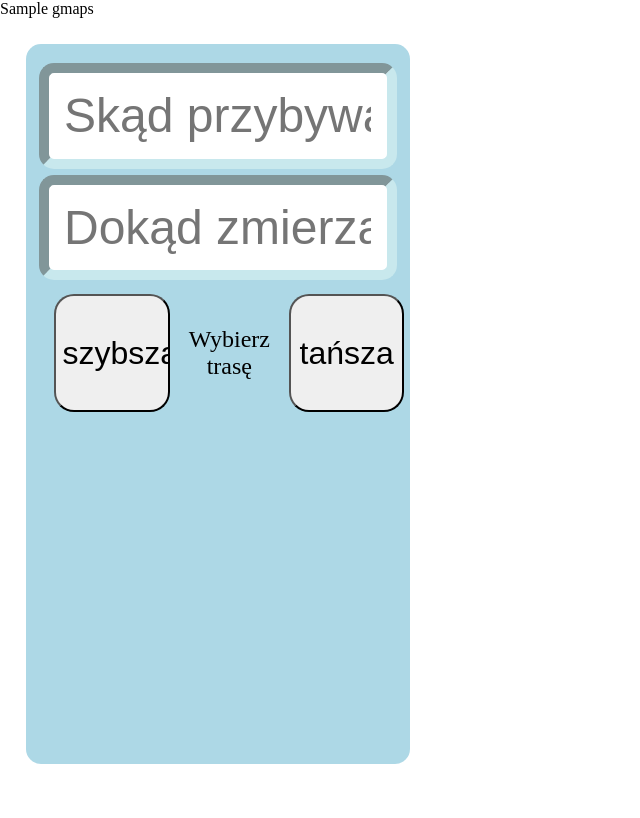
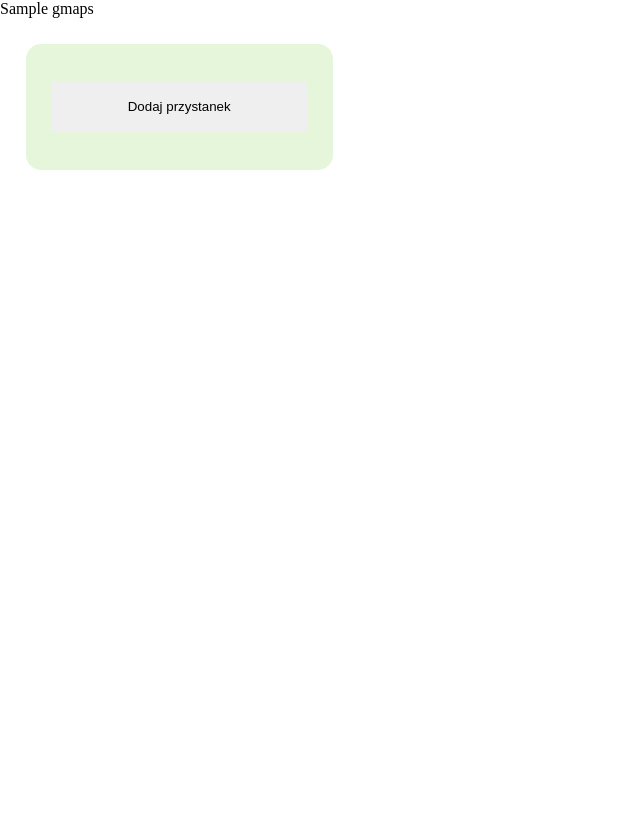
Before and after one commit to Gitmanik/GiTrip, a Flask app: template mapa/templates/index.html in a window 1280 px wide. Shown: the whole page, without its empty margins (0-640 px from the left). Run offline with Flask 3, Linux system fonts and the light colour scheme; the template is opened without the code that fills it: most values are stand-ins (such as "Sample title", 1, 10 or a date in 2020).

Commit message:
boze chyab wszystko

```diff
--- a/gitman chuj.txt
+++ /dev/null
@@ -1 +0,0 @@
-gitman chuj
--- a/hiyman menda.txt
+++ /dev/null
@@ -1 +0,0 @@
-tueji
--- a/mapa/main.py
+++ b/mapa/main.py
@@ -3,6 +3,7 @@ from flask import Flask, render_template, request, jsonify
 import api.maps.GoogleMapsProvider
 import api.data.TierProvider
 import api.data.MevoProvider
+import json
 
 gmaps = api.maps.GoogleMapsProvider.GoogleMapsProvider('AIzaSyDsP9RqZORUaJlsX3f1zGJqDJccBNXez4o')
 
@@ -15,21 +16,24 @@ app = Flask(__name__)
 def hello_world():
     return render_template('index.html', gmaps=gmaps.get_map())
 
-@app.route("/nasze-api", methods=["POST"])
-def nasze_api():
+@app.route("/api/autocomplete", methods=["POST"])
+def api_autocomplete():
     try:
-        input_value = request.form.get('input')
-        location = (request.form.get('lat'), request.form.get('lng'))
-        # response_data = {'message': 'Request received successfully', 'input': input_value}
+        data = json.loads(request.data)
+        input_value = data['input']
+        location = (data['lat'], data['lng'])
         return jsonify(gmaps.autocomplete(input_value, location)), 200
     except Exception as e:
         error_message = f'Error processing request: {str(e)}'
         return jsonify({'error': error_message}), 500
 
-@app.route("/allbikes")
-def get_all_bikes():
+@app.route("/api/allbikes")
+def api_allbikes():
     return mevo.get_all_bikes()
-    return
+
+@app.route("/api/allbikeparkings")
+def api_allbikeparkings():
+    return mevo.get_all_bike_parkings()
 
 @app.route("/tiertest")
 def tier_test():
--- /dev/null
+++ b/mapa/requirements.txt
@@ -0,0 +1,3 @@
+requests==2.31.0
+googlemaps==4.10.0
+Flask==3.0.0
--- /dev/null
+++ b/mapa/static/autocompletelist.js
@@ -0,0 +1,25 @@
+function populateList(el_id, id, data, func_name)
+{
+    clearAllLists();
+
+    for (let i of data) {
+
+        let listItem = document.createElement("li");
+
+        listItem.classList.add("list-items");
+        listItem.style.cursor = "pointer";
+        listItem.style['z-index'] = 100000;
+        listItem.setAttribute("onclick", func_name + "(`" + el_id + "`, `" + i + "`)");
+
+        listItem.innerHTML = i;
+        document.querySelector("#" + id).appendChild(listItem);
+    }
+}
+
+function clearAllLists()
+{
+      let items = document.querySelectorAll('.list-items');
+      items.forEach((item) => {
+        item.remove();
+      });
+}
--- /dev/null
+++ b/mapa/static/frontend.js
@@ -0,0 +1,194 @@
+var markers = {};
+
+function addStop()
+{
+    let referenceNode = document.getElementById('addStopButton').parentNode;
+    let mainNode = referenceNode.parentNode;
+
+    let stopDiv = document.createElement("div");
+    stopDiv.classList.add("stop");
+
+    let stopInput = document.createElement('input');
+    stopInput.classList.add("boxInput");
+    stopInput.id = "stop_input_" +  mainNode.childElementCount;
+    stopInput.addEventListener(
+        'keyup',
+        async (e) => { await stopOnKeyUp(e); },
+         false);
+    stopDiv.appendChild(stopInput);
+
+    let stopList = document.createElement("ul");
+    stopList.classList.add('list');
+    stopList.id = stopInput.id + "_list";
+    stopDiv.appendChild(stopList);
+
+    markers[stopInput.id] = null;
+
+    mainNode.insertBefore(stopDiv, referenceNode);
+
+    nameStops()
+
+    if (document.querySelector(".inputContainer").querySelectorAll('.stop').length == 11)
+    {
+        document.getElementById('addStopButton').parentNode.remove();
+    }
+    return stopDiv;
+}
+
+function nameStops()
+{
+    let n = document.querySelector(".inputContainer").querySelectorAll('.stop');
+
+    if (n.length == 0)
+        return;
+
+    var ctr = 0;
+    n.forEach((e) => {
+    let x = e.querySelector('input');
+    if (x == null)
+        return;
+
+    if (ctr == 0)
+        x.placeholder = "Skąd przybywasz?";
+    else if (ctr == n.length - 2)
+        x.placeholder = "Dokąd zmierzasz?";
+    else
+        x.placeholder = "Co cię zatrzymuje?";
+
+    ctr++;
+    });
+
+}
+
+async function stopOnKeyUp(e)
+{
+    let el = e.target;
+    let val = el.value;
+
+    var autocomplete = await autocompleteRequest(val);
+
+    if (autocomplete == null)
+        return;
+
+    let arr = [];
+    autocomplete.forEach((x) => {
+    arr.push("<b>" + x[0] + "</b></br><i>" + x[1] + "</i>")
+    });
+
+    populateList(el.id, el.id + "_list", arr, 'stopAutocompleteReady')
+}
+
+function stopAutocompleteReady(el, va) {
+    console.log(va);
+    console.log(el);
+
+    clearAllLists();
+    const re = /<\/br><i>(.*)<\/i>/;
+
+    if (re.test(va))
+    {
+        document.getElementById(el).value = va.match(re)[1];
+        if (markers[el] != null)
+        {
+            markers[el].setMap(null);
+            markers[el] = null;
+        }
+
+        geocoder.geocode( { 'address': va.match(re)[1]}, function(results, status) {
+          console.log(status)
+          if (status == 'OK') {
+            markers[el] = placeMarker(results[0].geometry.location);
+            checkAllFilled();
+          } else {
+            alert('Geocode was not successful for the following reason: ' + status);
+            markers[el] = null;
+          }
+        });
+    }
+}
+
+
+function mapClicked(event) {
+    clearAllLists();
+
+    let n = document.querySelector(".inputContainer").querySelectorAll('.stop');
+
+    if (n.length == 0)
+        return;
+
+    var finished = false;
+    n.forEach((e) => {
+        let x = e.querySelector('input');
+        if (x == null)
+            return;
+
+        if (finished)
+        return;
+
+        if (x.value == '')
+        {
+            if (markers[x.id] != null)
+            {
+                markers[x.id].setMap(null);
+                markers[x.id] = null;
+            }
+            markers[x.id] = placeMarker(event.latLng);
+            x.value = event.latLng;
+            finished = true;
+        }
+    });
+
+    if (!finished && n.length != 11)
+    {
+        let xx = addStop().querySelector('input');
+        console.log(xx.id);
+        markers[xx.id] = placeMarker(event.latLng);
+        xx.value = event.latLng;
+    }
+
+    checkAllFilled();
+}
+
+function checkAllFilled() {
+    let n = document.querySelector(".inputContainer").querySelectorAll('.stop');
+
+    var empty = false;
+
+    var list = [];
+
+    n.forEach((e) => {
+    console.log(e);
+        let x = e.querySelector('input');
+        if (x == null)
+            return;
+
+        if (x.value == '')
+        {
+            empty = true;
+            return;
+        }
+
+        list.push(x.value);
+    });
+    if (empty)
+        return;
+
+    requestPath(list);
+}
+
+function requestPath(list)
+{
+    fetch("/api/get_path", {
+    method: "POST",
+    body: JSON.stringify(list)
+    }).then(response => {
+      if(response.ok){
+          return response.json();
+      }
+        throw new Error('Request failed!');
+    }, networkError => {
+      console.log(networkError.message);
+    }).then(jsonResponse => {
+        drawPath(jsonResponse);
+    }
+}
--- a/mapa/static/googlemap.js
+++ b/mapa/static/googlemap.js
@@ -2,9 +2,9 @@ async function initMap(coords)
 {
     const { Map } = await google.maps.importLibrary("maps");
     const { Geometry } = await google.maps.importLibrary("geometry");
-
-    var mapa = document.getElementById('map');
-    let map = new Map(mapa, {
+    const { Geocoding } = await google.maps.importLibrary("geocoding");
+    geocoder = new google.maps.Geocoder();
+    let map = new Map(document.getElementById('map'), {
       center: coords,
       zoom: 15,
       disableDefaultUI: true,
@@ -12,49 +12,13 @@ async function initMap(coords)
     return map;
 }
 
-var gdanskCoords = {lat: 54.354687, lng: 18.593562 }
-
-var map;
-
-window.addEventListener('load', async function()
+async function markAllBikeParking()
 {
-    map = await initMap(gdanskCoords);
-
-    map.addListener('click', function(event) {
-        placeMarker(event.latLng);
-    });
-
-    // TO MUSI BYC OSTATNIE OK?
-    if ("geolocation" in navigator) {
-        navigator.geolocation.getCurrentPosition((position) => {
-          map.setCenter({lat: position.coords.latitude, lng: position.coords.longitude});
-        });
-    }
-    await markAllBikes();
-    loadroad();
-
-});
-
-async function markAllBikes()
-{
-    var bikes = await getBikes();
+    var bikes = await getBikeParkings();
     bikes.forEach( (el) =>
     {
         markBike({lat: el.lat, lng: el.lng});
     });
-}
-
-async function getBikes()
-{
-    var response = await fetch('/allbikes', {
-      method: 'GET',
-    });
-    if(response.ok){
-        return await response.json();
-    } else
-    {
-        return null;
-    }
 }
 
 function loadroad()
@@ -73,7 +37,6 @@ function loadroad()
 
     var p = google.maps.geometry.encoding.decodePath(jsonResponse['polyline']);
 
-
     const flightPath = new google.maps.Polyline({
     path: p,
     geodesic: true,
@@ -85,8 +48,6 @@ function loadroad()
     flightPath.setMap(map);
 
     });
-
-
 }
 
 function markBike(location) {
@@ -98,8 +59,15 @@ function markBike(location) {
 }
 
 function placeMarker(location) {
-    var marker = new google.maps.Marker({
+    return marker = new google.maps.Marker({
         position: location,
         map: map
     });
 }
+
+path = [];
+
+function drawPath(path)
+{
+    console.log(path);
+}
--- a/mapa/static/index.css
+++ b/mapa/static/index.css
@@ -1,86 +1,93 @@
-html, body, #container, #map {
+html, body, .container, #map {
     width:100%;
     height:100%;
     margin:0;
     padding:0;
 }
 
-.pytanie {
-padding:4%;
-font-size: 6vh;
-width: 80%;
-height: 35%;
-text-align: center;
-border-radius:15px;
-border-color: #C8E8ED;
-border-width:10px;
+.box {
+    position: absolute;
+    z-index:1;
+    margin-left: 2%;
+    margin-top: 2%;
+    width: 20%;
+    background-color: rgb(213, 240, 193, 0.6);
+    border-radius: 15px;
+    padding:2%;
 }
 
-#wyszuk {
-position: absolute;
-z-index:1;
-height: 90%;
-margin-left: 2%;
-margin-top: 2%;
-width: 30%;
-background-color: lightblue;
-border-radius: 15px;
+.inputContainer {
+  height:100%;
+  width:100%;
+  text-align:center;
 }
 
-#poczatek {
-height: 15%;
+.stop {
     text-align: center;
-padding-top: 5%;
+    height:50px;
+    min-height:50px;
+    width:100%;
+    padding-top:5%;
+    padding-bottom:5%;
 }
 
-#cel {
-margin-top: 1%;
-text-align: center;
-height: 15%;
-<!--padding: 0.5%;-->
+.stop input {
+    padding:0;
 }
 
-#trasa {
+.boxInput {
     text-align: center;
+    width: 100%;
+    height: 100%;
+    border:0;
+    display: block;
+    margin: 0 auto;
 }
 
-.rodzajtrasy {
-margin-top:3%;
-align: center;
+.boxButton {
+    text-align: center;
+    width: 100%;
+    height: 100%;
+    border:0;
+    display: block;
+    margin: 0 auto;
 }
 
-.wybor{
-font-size: 3vh;
-float:left;
-align: center;
-padding: 2% 5% 0 5%;
+@media only screen and (max-width: 900px) {
+    .box {
+        position: absolute;
+        margin:0;
+        z-index:1;
+        height: 20%;
+        width: 100%;
+        background-color: lightblue;
+        padding-left:0%;
+        padding-right:0%;
+        border-radius:0;
     }
-.trasa1, .trasa2 {
-float: left;
-text_align: center;
-width: 30%;
-font-size: 4vh;
-padding-top:10%;
-padding-bottom: 10%;
-border-radius:20px;
-}
-.trasa1 {
-margin-left: 7.5%;
 }
 
 
+ul {
+  list-style: none;
+  padding:0;
+}
 
-@media only screen and (max-width: 900px) {
-   nav {width:95%; position:relative; height:auto; font-size: 98%}
-	#content {
-		width: 98%;
-		position:relative;
-		height: auto;
+li:last {
+    border-bottom-left-radius: 10px;
+    border-bottom-right-radius: 10px;
 }
-	#zas {
-		width: 98%;
+
+.list {
   position: relative;
-		height: auto;
+  z-index:2;
+  width: 100%;
+  background-color: #ffffff;
+  border-radius: 0 0 5px 5px;
 }
-   textarea{width: 70%;}
+.list-items {
+  padding: 10px 5px;
 }
+.list-items:hover {
+  background-color: #dddddd;
+}
--- a/mapa/templates/index.html
+++ b/mapa/templates/index.html
@@ -8,27 +8,17 @@
 		{{gmaps|safe}}
 		<script src="static/googlemap.js" type="text/javascript"> </script>
 		<script src="static/index.js" type="text/javascript"> </script>
-		<script src="https://code.jquery.com/jquery-3.7.1.min.js" type="text/javascript"> </script>
+		<script src="static/api.js" type="text/javascript"> </script>
+		<script src="static/frontend.js" type="text/javascript"> </script>
+		<script src="static/autocompletelist.js" type="text/javascript"> </script>
 	</head>
 <body>
-	<div id="container">
-		<div id="wyszuk">
-		<div id="poczatek">
-			<form>
-				<input name="start" class="pytanie" placeholder="Skąd przybywasz?" onkeyup="sendRequest()">
-			</form>
-		</div>
-		<div id="cel">
-			<form>
-				<input name="meta" class="pytanie" placeholder="Dokąd zmierzasz?" onkeyup="sendRequestM()">
-			</form>
-		</div>
-			<div id="trasa">
-				<form class="rodzajtrasy">
-				<input class="trasa1" type="submit" name="opcja_trasy" value="szybsza">
-					<p class="wybor">Wybierz</br>trasę</p>
-				<input class="trasa2" type="submit" name="opcja_trasy" value="tańsza">
-				</form>
+	<div class="container">
+		<div class="box">
+			<div class="inputContainer">
+				<div class="stop">
+					<button id='addStopButton' class="boxButton" onclick="addStop()"> Dodaj przystanek </button>
+				</div>
 			</div>
 		</div>
 		<div id="map"></div>
```
Also changed, not shown: mapa/api/data/MevoProvider.py (+14 -0 lines), mapa/api/maps/GoogleMapsProvider.py (+12 -9 lines), mapa/static/api.js (added, +41 -0 lines), mapa/static/index.js (+18 -27 lines). Lines whose indentation alone changed are shown as unchanged.
